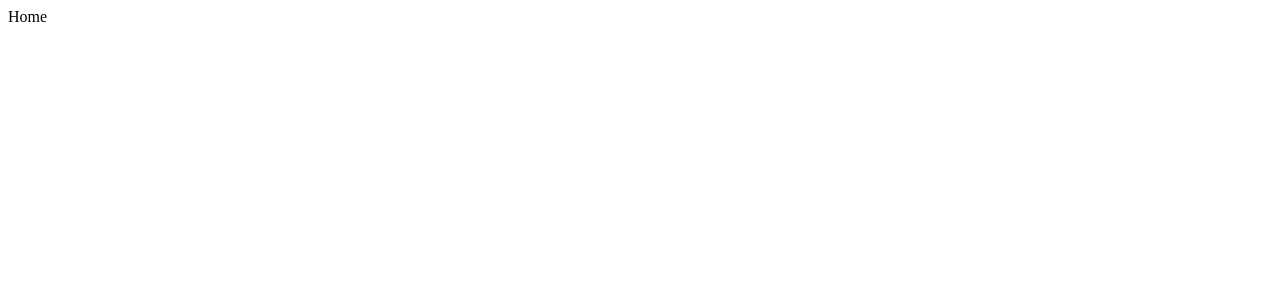
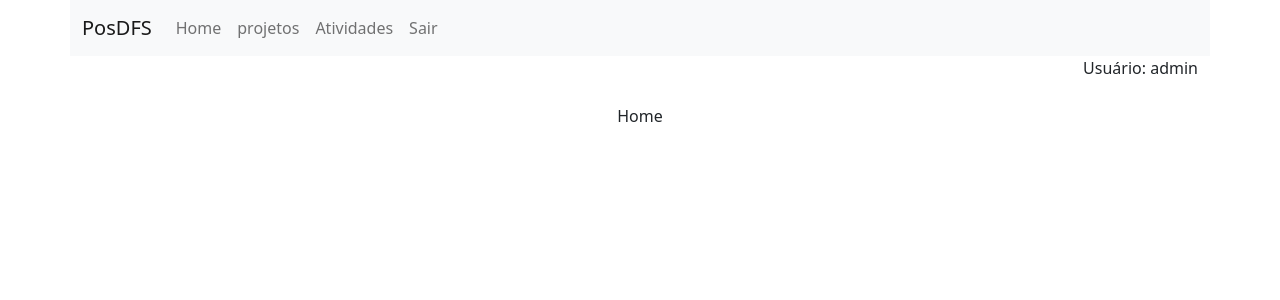
Before and after one commit to Raisson/PosDFS_Python_Portal, a Django app: page / in a window 1280 px wide. Before the commit the part shown is almost empty. Shown: the top 300 px of the page. Run offline with Django 5.2, Linux system fonts and the light colour scheme; a user stored in the database is signed in.

Commit message:
Correção login e register

```diff
--- a/app/templates/base.html
+++ b/app/templates/base.html
@@ -3,8 +3,8 @@
 <head>
     <meta charset="UTF-8">
     <meta name="viewport" content="width=device-width, initial-scale=1.0">
-    <!-- <link href="https://cdn.jsdelivr.net/npm/bootstrap@5.2.2/dist/css/bootstrap.min.css" rel="stylesheet" integrity="sha384-Zenh87qX5JnK2Jl0vWa8Ck2rdkQ2Bzep5IDxbcnCeuOxjzrPF/et3URy9Bv1WTRi" crossorigin="anonymous">  -->
-    <script src="https://cdn.jsdelivr.net/npm/bootstrap@5.2.3/dist/js/bootstrap.bundle.min.js" integrity="sha384-kenU1KFdBIe4zVF0s0G1M5b4hcpxyD9F7jL+jjXkk+Q2h455rYXK/7HAuoJl+0I4" crossorigin="anonymous"></script>
+    <link href="https://cdn.jsdelivr.net/npm/bootstrap@5.2.2/dist/css/bootstrap.min.css" rel="stylesheet" integrity="sha384-Zenh87qX5JnK2Jl0vWa8Ck2rdkQ2Bzep5IDxbcnCeuOxjzrPF/et3URy9Bv1WTRi" crossorigin="anonymous">
+    <!-- <script src="https://cdn.jsdelivr.net/npm/bootstrap@5.2.3/dist/js/bootstrap.bundle.min.js" integrity="sha384-kenU1KFdBIe4zVF0s0G1M5b4hcpxyD9F7jL+jjXkk+Q2h455rYXK/7HAuoJl+0I4" crossorigin="anonymous"></script>   -->
     <title>{% block title %}{% endblock %}</title>
     <!-- {% load static %} -->
     <!-- <link rel ="stylesheet" href="{% static 'css/style.css' %}"> -->
@@ -14,6 +14,47 @@
     <!-- </style> -->
 </head>
 <body>
+    {% if user.is_authenticated %}
+
+    <div class="container">
+        <div class="row">
+
+                <nav class="navbar navbar-expand-lg bg-light">
+                    <div class="container-fluid">
+                        <a class="navbar-brand" href="#">PosDFS</a>
+                        <button class="navbar-toggler" type="button" data-bs-toggle="collapse" data-bs-target="#navbarNav" aria-controls="navbarNav" aria-expanded="false" aria-label="Toggle navigation">
+                            <span class="navbar-toggler-icon"></span>
+                        </button>
+                        <div class="collapse navbar-collapse" id="navbarNav">
+                            <ul class="navbar-nav">
+                                <li class="nav-item">
+                                    <a class="nav-link"  href="/">Home</a>
+                                </li>
+                                <li class="nav-item">
+                                    <a class="nav-link" href="/projetos/">projetos</a>
+                                </li>
+                                <li class="nav-item">
+                                    <a class="nav-link" href="/atividades/">Atividades</a>
+                                </li>
+                                <!-- <li class="nav-item"> -->
+                                    <!-- <a class="nav-link" href="/senha/">Alterar Senha</a> -->
+                                <!-- </li> -->
+                                <li class="nav-item">
+                                    <a class="nav-link "  href="/logout/">Sair</a>
+                                </li>
+                            </ul>
+                        </div>
+                    </div>
+                </nav>
+                <div class="col-md-12 text-end">
+                    Usuário: {{user.get_username}}
+                </div>
+        </div>
+    </div>
+
+
+    {% endif %}
+
     {% block content %}
     {% endblock %}
 </body>
--- a/app/views.py
+++ b/app/views.py
@@ -23,7 +23,7 @@
 
 def user_logout(request):
     logout(request)
-    return redirect('index')
+    return redirect('login')
 def login_view(request):
     if request.method == 'POST':
         username = request.POST['username']
```
Also changed, not shown: db.sqlite3.
